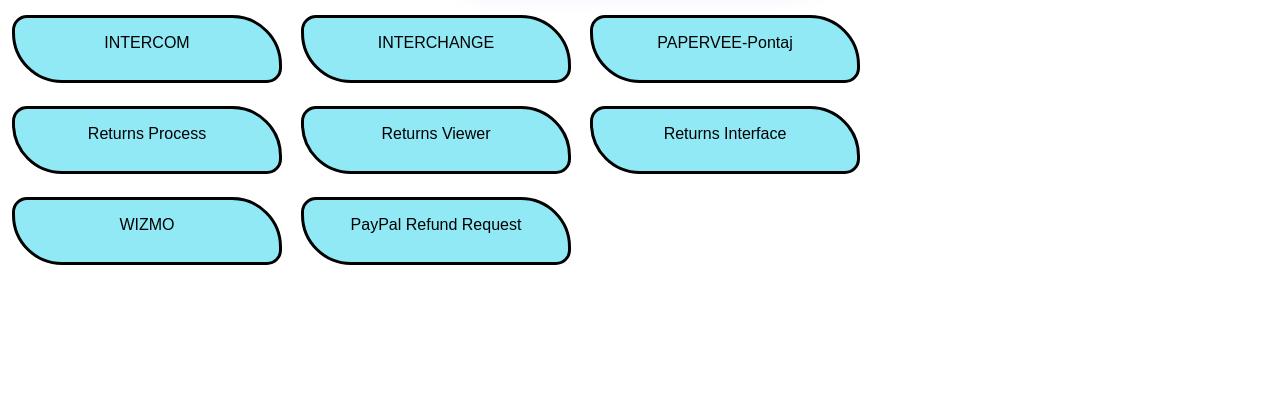
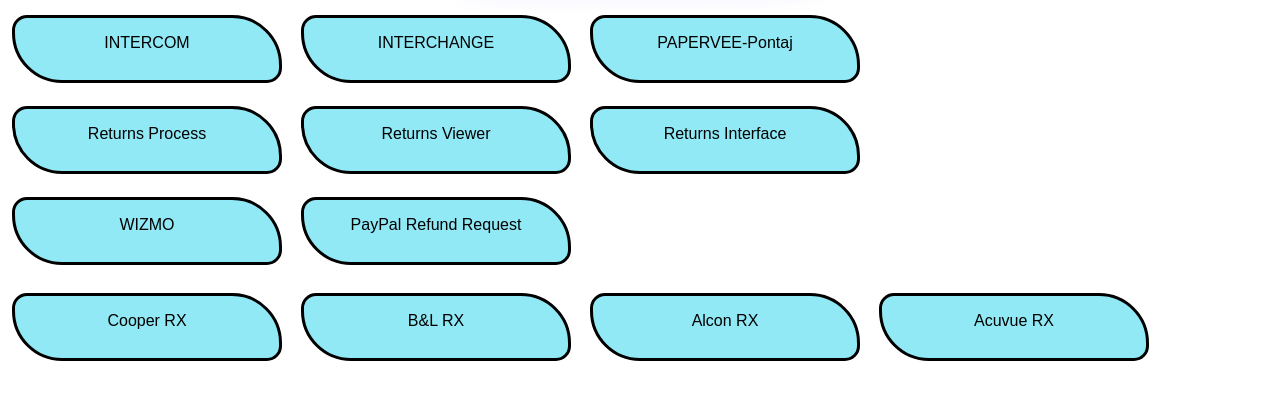
Before and after one commit to IlieKits/Kits-Shortcuts-in-Life, a plain HTML site: page Applications.html in a window 1280 px wide. Shown: the part 127-526 px from the top of the page. Drawn offline with Linux system fonts and the light colour scheme.

Commit message:
Update Applications.html

```diff
--- a/Applications.html
+++ b/Applications.html
@@ -39,6 +39,14 @@
         </tr>
 
     </table>
+    <table style="width:50%" cellpadding="5px" cellspacing="5px">
+        <tr>
+            <td><a href="https://coopervision.ca/practitioner/tools-and-calculators/optiexpert/optiexpert-web#/calculator" class="button button1" target="_blank" style= "background-color:#90e9f5">Cooper RX</a></td>
+            <td><a href="https://www.bauschandlomb.in/lens-power-calculator" class="button button1" target="_blank" style= "background-color:#90e9f5">B&L RX</a></td>
+            <td><a href="https://fittinghub.myalcon.com/setup?progress=language-and-terms" class="button button1" target="_blank" style= "background-color:#90e9f5">Alcon RX</a></td>
+            <td><a href="https://www.acuvue.com/en-sg/professionals/simplifit-fitting-calculator/" class="button button1" target="_blank" style= "background-color:#90e9f5">Acuvue RX</a></td>
+        </tr>
+    </table>
     <script>
         function myFunction() {
           var x = document.getElementById("myTopnav");
```
